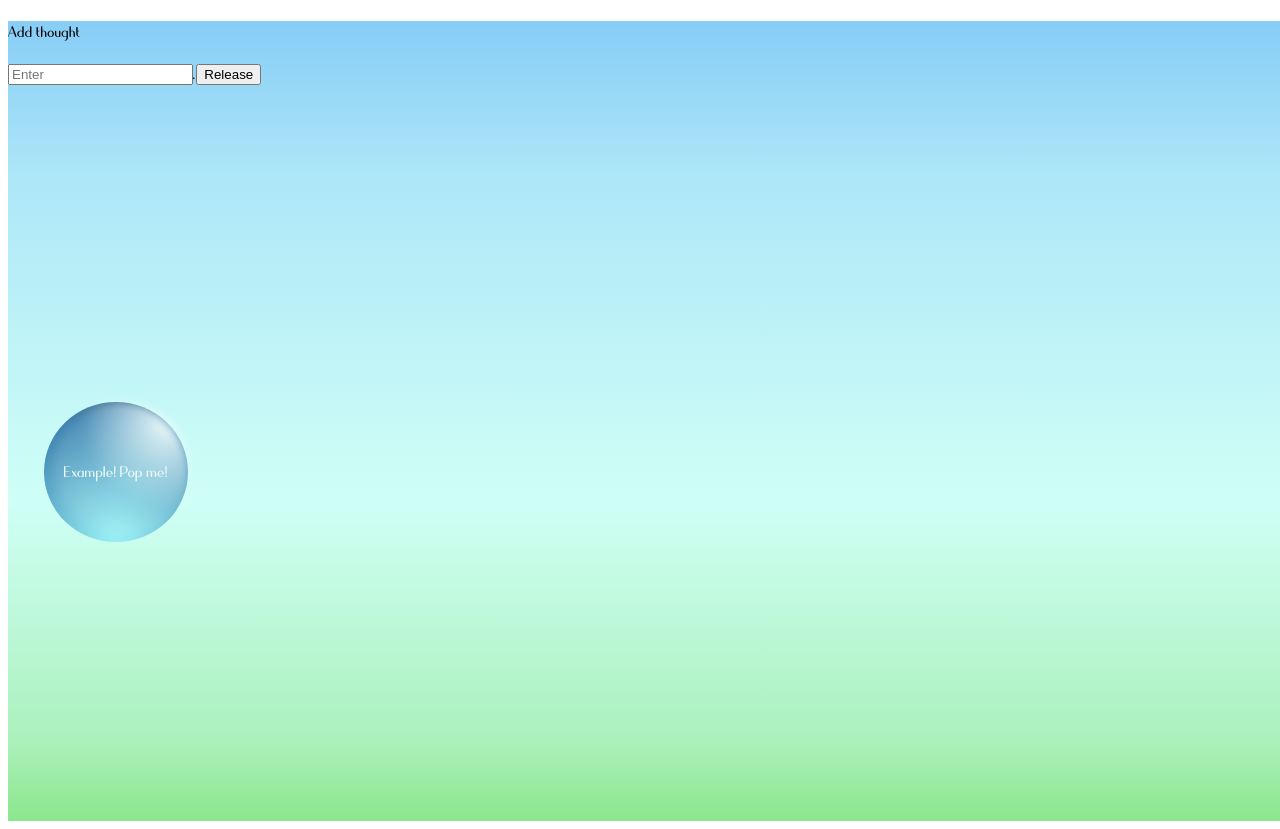
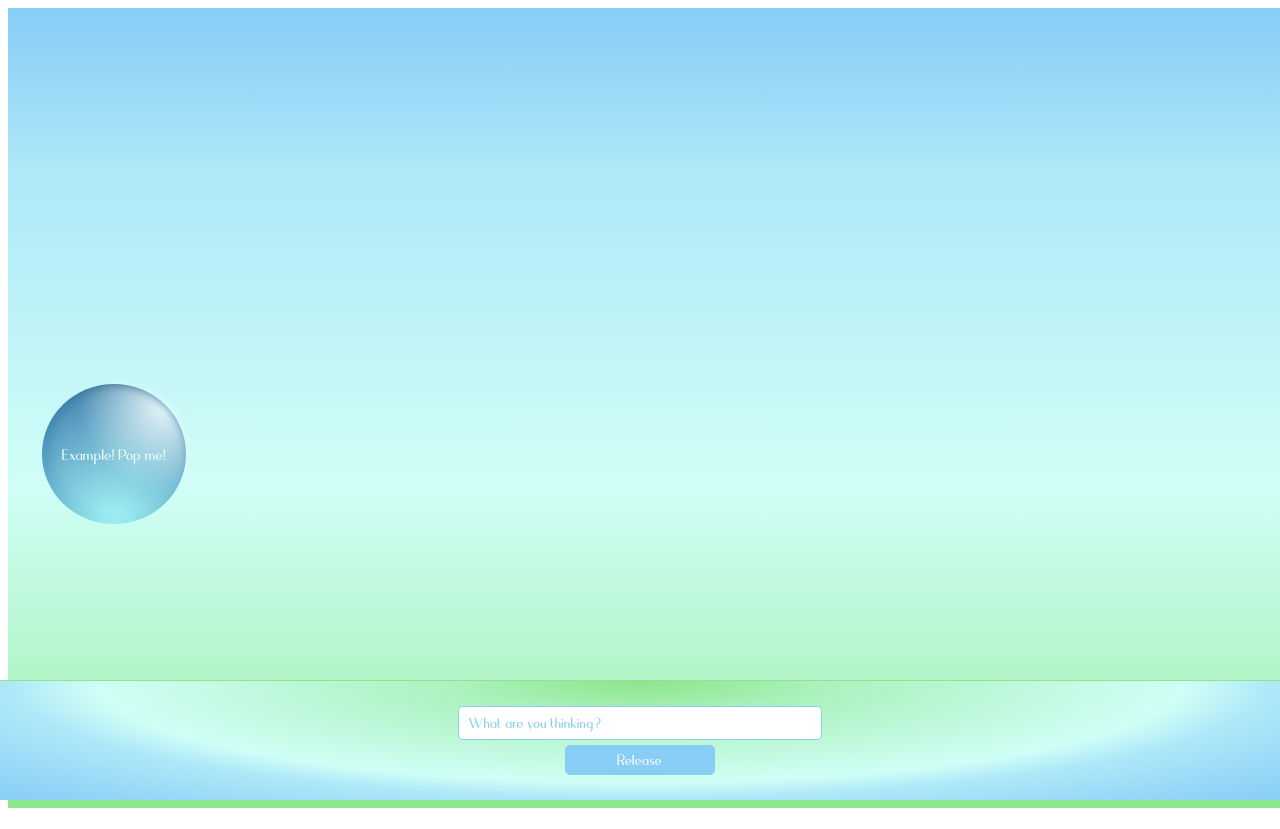
Before and after one commit to runticle/floating-thoughts, a Next.js app: page / in a window 1280 px wide. Built offline with nearby package versions, Linux system fonts and the light colour scheme.

Commit message:
new bubble component styled. looks terrible I don't know what to do I'm so new at design lol

```diff
--- a/src/components/NewBubble/index.js
+++ b/src/components/NewBubble/index.js
@@ -2,6 +2,60 @@ import { useState } from "react"
 import styled from "styled-components"
 
 const NewBubbleStyle = styled.div`
+  position: absolute;
+  bottom: 0;
+  height: 15vh;
+  left: 0;
+  right: 0;
+
+  padding: 20px;
+  box-sizing: border-box;
+
+  display: flex;
+  flex-direction: column;
+  align-items: center;
+  justify-content: space-evenly;
+
+  > * {
+    font-family: calm;
+    font-size: 20px;
+  }
+
+
+  line-height: 1rem;
+
+  input {
+    width: 100vw;
+    max-width: 350px;
+    background: white;
+    padding-left: 10px;
+    border-radius: 5px;
+    border: 1px solid #87CDF6;
+    height: 30px;
+    color: #87CDF6;
+
+    &::placeholder {
+        color: #87CDF6;
+    }
+
+    &:active, &:focus {
+
+    }
+  }
+    button {
+        width: 100vw;
+        max-width: 150px;
+
+        background: #87CDF6;
+        border-radius: 5px;
+        border: 1px solid #87CDF6;
+        height: 30px;
+
+        color: white;
+    }
+
+  border-top: 1px solid #8CE68C;
+  background: radial-gradient(ellipse at 50% 0%, #8CE68C, #ABF1BC 20%, #CFFFF6 60%, #AEE7F8 70%, #87CDF6 100%);
 
 `
 
@@ -19,10 +73,7 @@ export default function NewBubble({ onSubmit }) {
 
     return (
         <NewBubbleStyle>
-            <p>
-                Add thought
-            </p>
-            <input value={thought} onChange={handleChange} placeholder="Enter" />.
+            <input value={thought} onChange={handleChange} placeholder="What are you thinking?" />
             <button type="submit" onClick={handleSubmit}>
                 Release
             </button>
```
